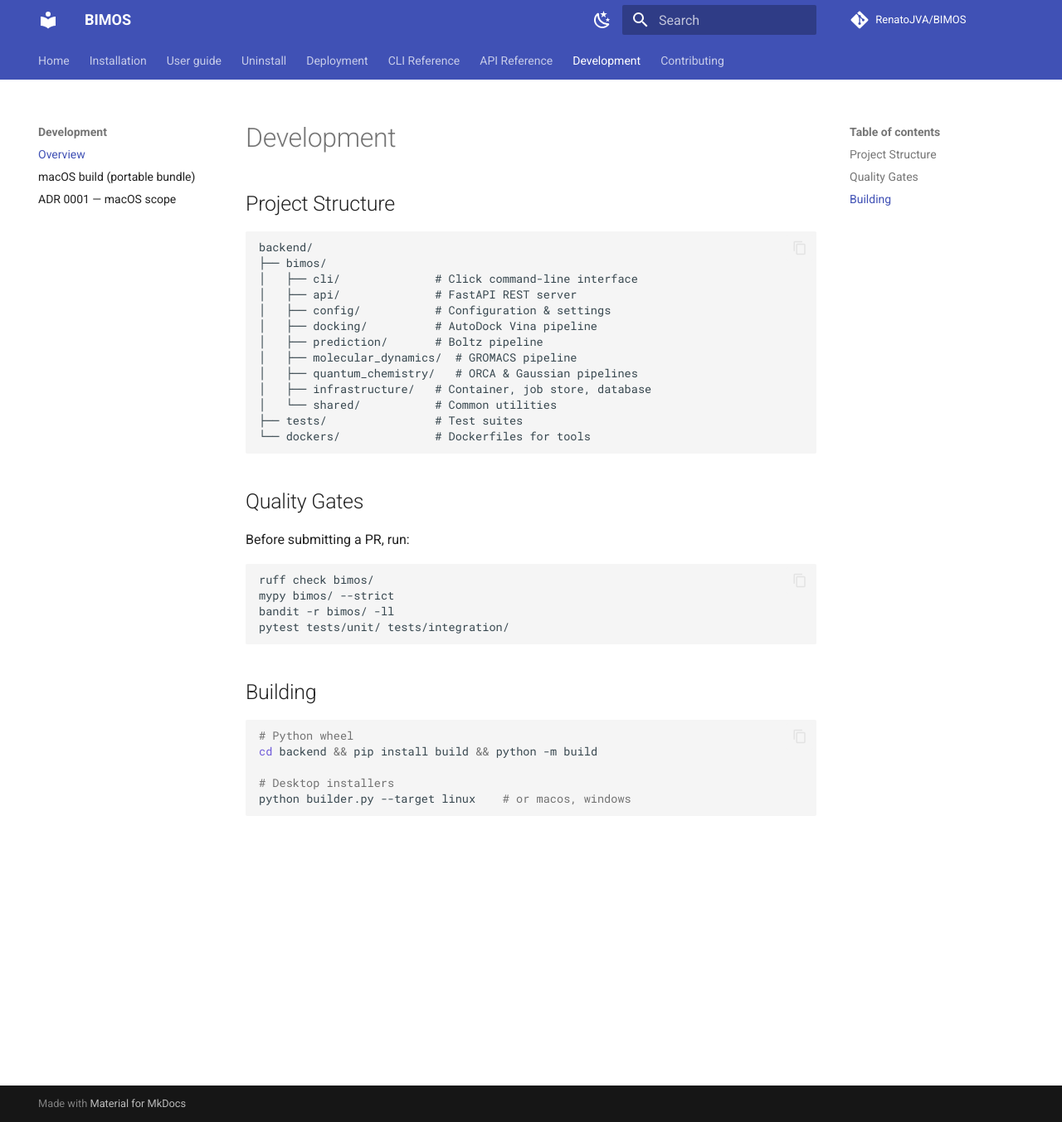
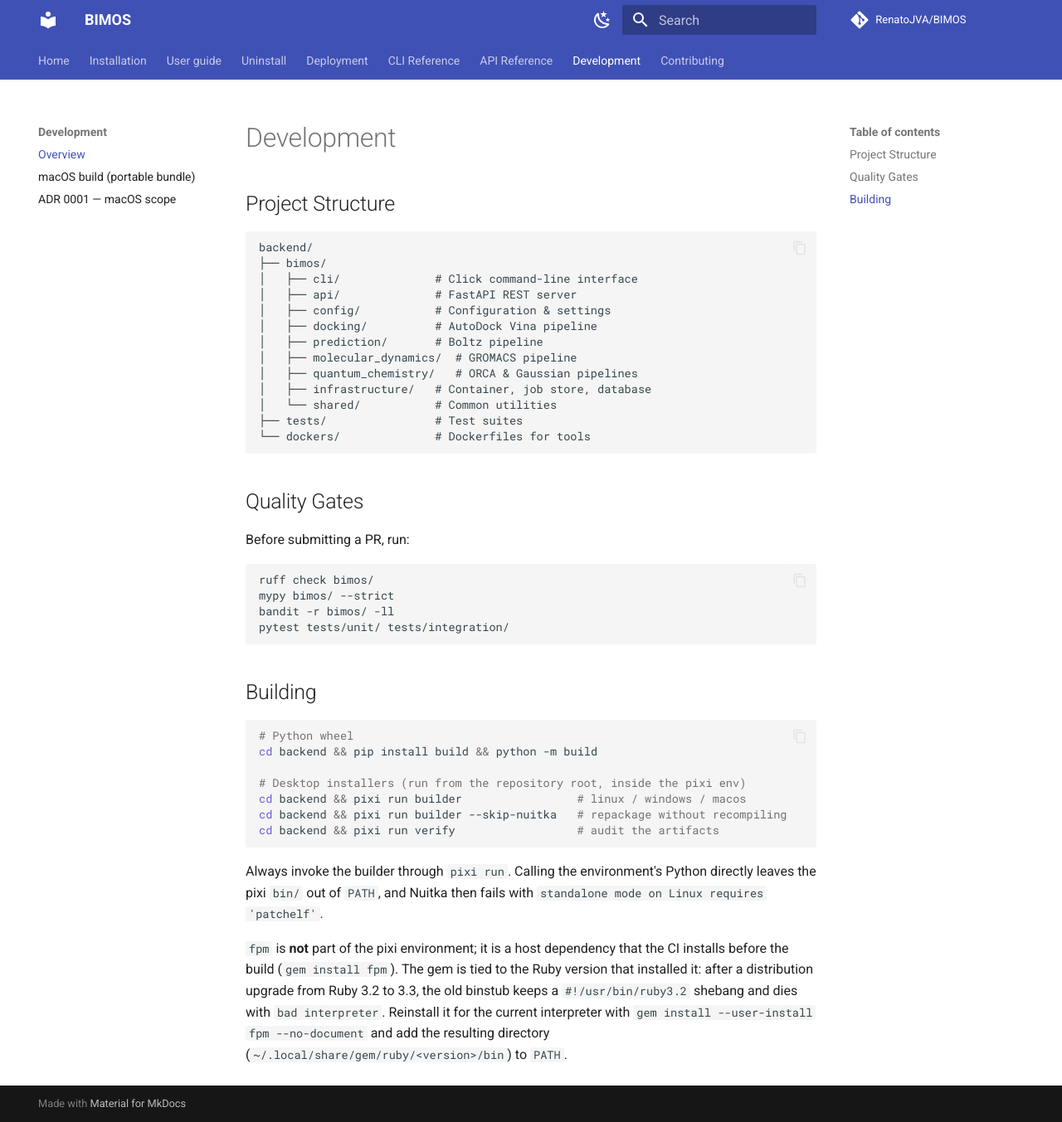
Before and after one commit to RenatoJVA/BIMOS, an MkDocs documentation site: the page built from docs/development.md, in a window 1280 px wide and 1353 px high. Shown: the whole window at 83% size. Built offline with MkDocs 1.6.1 and Material for MkDocs 9.7.7, drawn with Linux system fonts in a browser that asks for light colours; comment, search, counter and statistics services are not loaded.

Commit message:
docs: document the pixi/fpm build path and the UCSM funding
- Building: run the builder through `pixi run` so patchelf is on PATH, and
  record that fpm is a host gem tied to the Ruby version (Ruby 3.2 -> 3.3
  leaves a stale shebang). Includes the `--skip-nuitka` and `verify` tasks.
- README: the software was awarded the UCSM competitive research grant
  (Res. 31951-R-2025, Fondo IDI UCSM 2025, Tipo 2).

````diff
--- a/docs/development.md
+++ b/docs/development.md
@@ -35,6 +35,20 @@ pytest tests/unit/ tests/integration/
 # Python wheel
 cd backend && pip install build && python -m build
 
-# Desktop installers
-python builder.py --target linux    # or macos, windows
+# Desktop installers (run from the repository root, inside the pixi env)
+cd backend && pixi run builder                 # linux / windows / macos
+cd backend && pixi run builder --skip-nuitka   # repackage without recompiling
+cd backend && pixi run verify                  # audit the artifacts
 ```
+
+Always invoke the builder through `pixi run`. Calling the environment's Python
+directly leaves the pixi `bin/` out of `PATH`, and Nuitka then fails with
+`standalone mode on Linux requires 'patchelf'`.
+
+`fpm` is **not** part of the pixi environment; it is a host dependency that the
+CI installs before the build (`gem install fpm`). The gem is tied to the Ruby
+version that installed it: after a distribution upgrade from Ruby 3.2 to 3.3,
+the old binstub keeps a `#!/usr/bin/ruby3.2` shebang and dies with
+`bad interpreter`. Reinstall it for the current interpreter with
+`gem install --user-install fpm --no-document` and add the resulting directory
+(`~/.local/share/gem/ruby/<version>/bin`) to `PATH`.
````
Also changed, not shown: README.md (+3 -1 lines).
